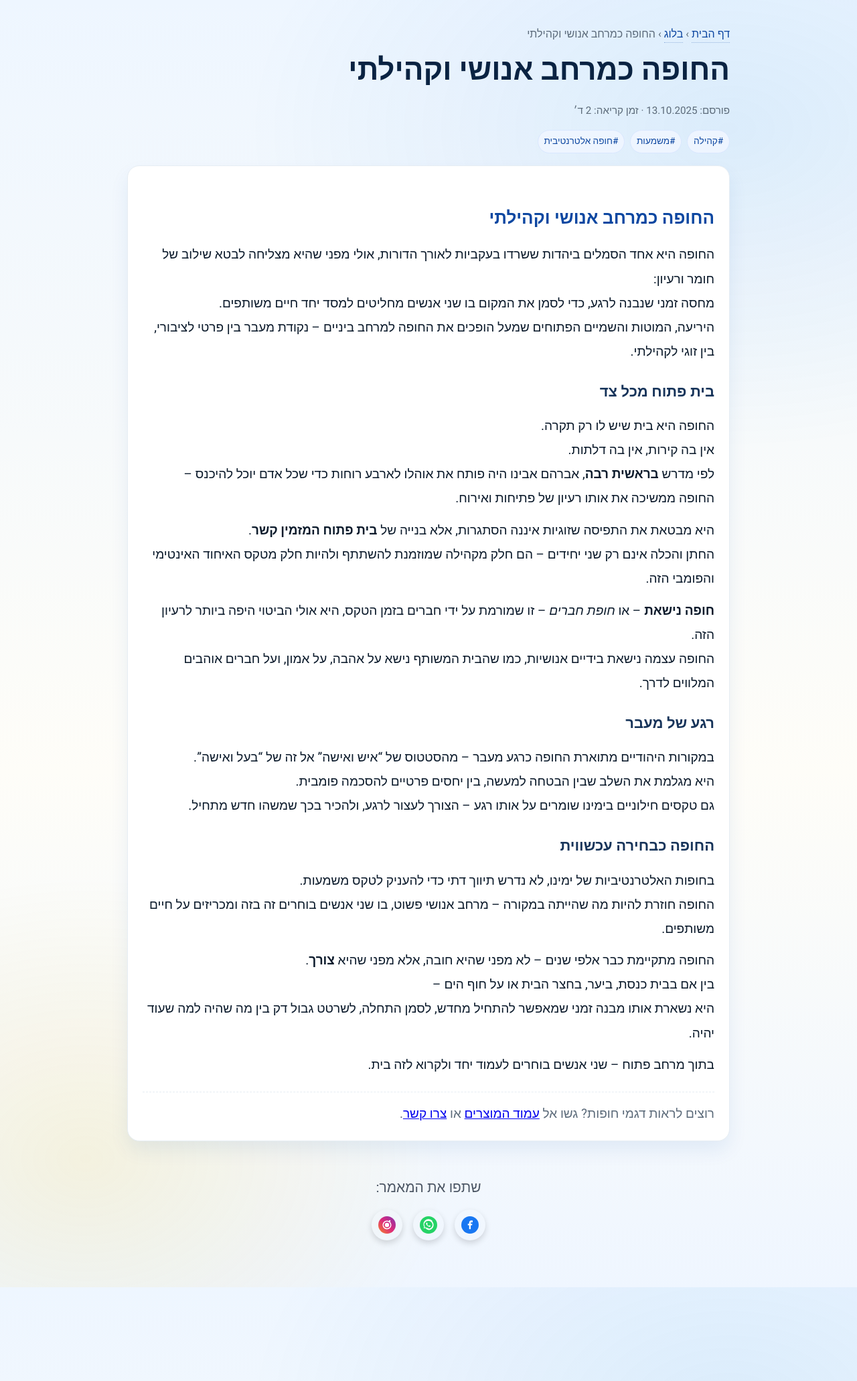
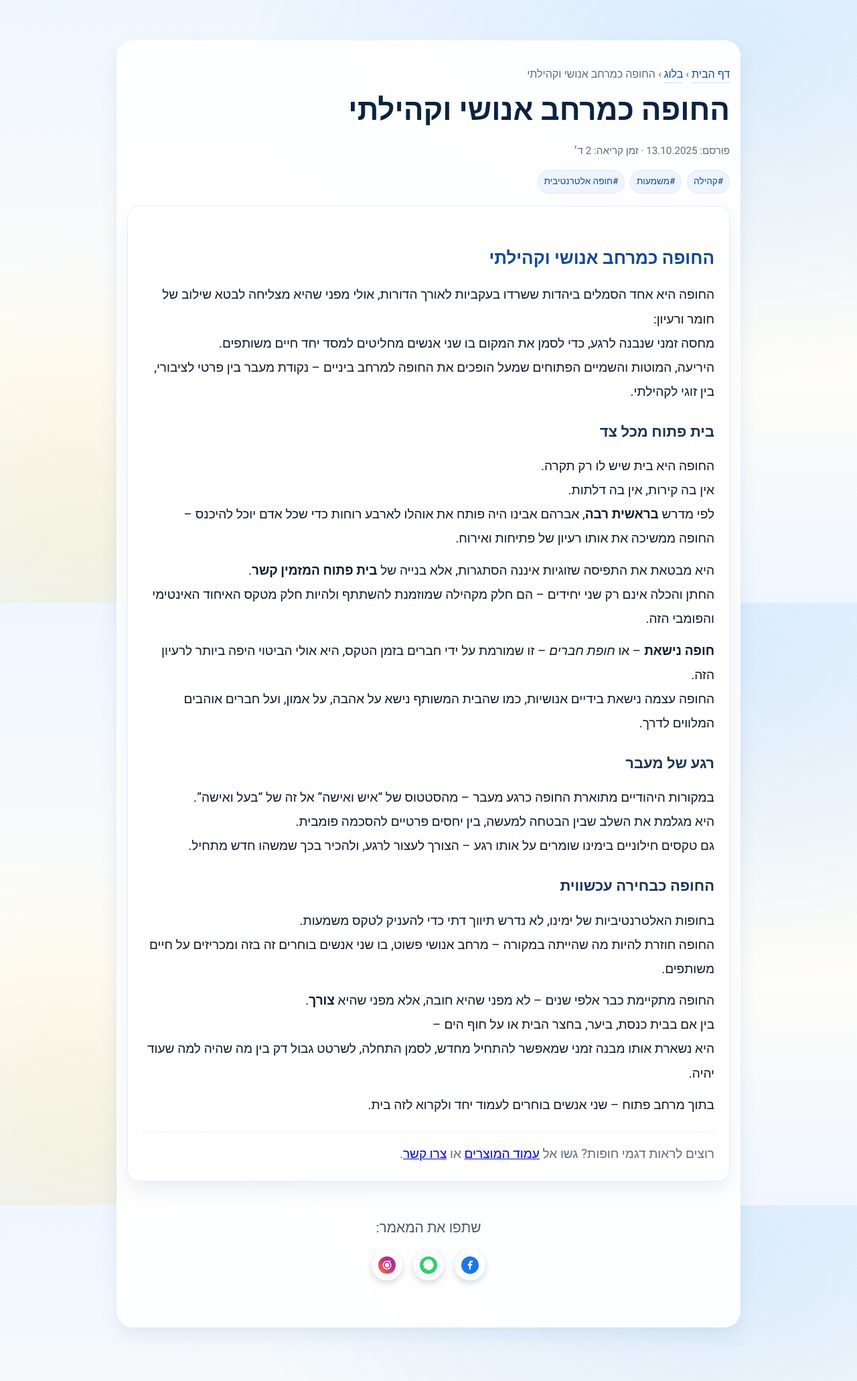
Before and after one commit to chupay/chupa_yisraelit, a Jekyll site: the page built from _posts/2025-10-13-chupa-meaning.md, in a window 1280 px wide. Shown: the whole page at 67% size. Built offline with Jekyll 4.4.1, drawn with Linux system fonts in a browser that asks for light colours.

Commit message:
Update blog_post.html

```diff
--- a/_layouts/blog_post.html
+++ b/_layouts/blog_post.html
@@ -23,27 +23,102 @@
       --radius:18px; --max:900px;
     }
     html{scroll-behavior:smooth}
-    body{margin:0;font-family:'Heebo',system-ui,-apple-system,Segoe UI,Roboto,Arial,Helvetica,sans-serif;
-         color:var(--text);line-height:1.9;font-size:19px;
-         background:radial-gradient(1200px 800px at 85% 10%, rgba(30,136,229,.10), transparent 60%),
-                    radial-gradient(900px 700px at 10% 90%, rgba(255,193,7,0.12), transparent 60%),
-                    linear-gradient(180deg, #eef6ff 0%, #fefdf8 60%, #eff6ff 100%);}
-    .wrap{max-width:var(--max);margin-inline:auto;padding:30px 16px 70px;}
-    nav.breadcrumbs{color:var(--muted);font-size:1rem;margin:6px 0 14px}
-    nav.breadcrumbs a{color:var(--deep);text-decoration:none;border-bottom:1px dotted rgba(13,71,161,.35)}
-    header.post h1{font-size:clamp(30px,4.6vw,44px);line-height:1.2;margin:.2em 0 .4em;font-weight:800;color:#0a2342}
-    .meta{color:var(--muted);font-size:.95rem;margin-bottom:14px}
-    .tags{display:flex;gap:8px;flex-wrap:wrap;margin:8px 0 18px}
-    .tag{font-size:.85rem;background:#eef5ff;color:var(--deep);border:1px solid #d9e7ff;
-         padding:.25rem .55rem;border-radius:999px}
-    article{background:var(--paper);border:1px solid var(--border);border-radius:var(--radius);padding:22px;box-shadow:var(--shadow)}
-    article h2{color:var(--deep);margin:1.2em 0 .4em;font-size:clamp(20px,2.6vw,26px)}
-    article h3{color:#17345a;margin:1em 0 .4em;font-size:clamp(18px,2.2vw,22px)}
+    body{
+      margin:0;
+      font-family:'Heebo',system-ui,-apple-system,Segoe UI,Roboto,Arial,Helvetica,sans-serif;
+      color:var(--text);
+      line-height:1.9;
+      font-size:19px;
+      background:
+        radial-gradient(1200px 800px at 85% 10%, rgba(30,136,229,.10), transparent 60%),
+        radial-gradient(900px 700px at 10% 90%, rgba(255,193,7,0.12), transparent 60%),
+        linear-gradient(180deg, #eef6ff 0%, #fefdf8 60%, #eff6ff 100%);
+      background-attachment: fixed;
+    }
+    .wrap{
+      max-width:var(--max);
+      margin:60px auto 80px auto;
+      padding:30px 16px 70px;
+      background:#ffffffea;
+      border-radius:24px;
+      box-shadow:var(--shadow);
+      backdrop-filter: blur(5px);
+    }
+    nav.breadcrumbs{
+      color:var(--muted);
+      font-size:1rem;
+      margin:6px 0 14px;
+    }
+    nav.breadcrumbs a{
+      color:var(--deep);
+      text-decoration:none;
+      border-bottom:1px dotted rgba(13,71,161,.35);
+    }
+    header.post h1{
+      font-size:clamp(30px,4.6vw,44px);
+      line-height:1.2;
+      margin:.2em 0 .4em;
+      font-weight:800;
+      color:#0a2342;
+    }
+    .meta{
+      color:var(--muted);
+      font-size:.95rem;
+      margin-bottom:14px;
+    }
+    .tags{
+      display:flex;
+      gap:8px;
+      flex-wrap:wrap;
+      margin:8px 0 18px;
+    }
+    .tag{
+      font-size:.85rem;
+      background:#eef5ff;
+      color:var(--deep);
+      border:1px solid #d9e7ff;
+      padding:.25rem .55rem;
+      border-radius:999px;
+    }
+    article{
+      background:var(--paper);
+      border:1px solid var(--border);
+      border-radius:var(--radius);
+      padding:22px;
+      box-shadow:var(--shadow);
+    }
+    article h2{
+      color:var(--deep);
+      margin:1.2em 0 .4em;
+      font-size:clamp(20px,2.6vw,26px);
+    }
+    article h3{
+      color:#17345a;
+      margin:1em 0 .4em;
+      font-size:clamp(18px,2.2vw,22px);
+    }
     article p{margin:.6em 0}
-    .post-cta{margin-top:22px;padding-top:14px;border-top:1px dashed var(--border);color:var(--muted)}
-    .btn{display:inline-block;margin-top:10px;padding:10px 14px;border-radius:14px;background:var(--brand);color:#fff;
-         font-weight:700;border:1px solid var(--brand);text-decoration:none;box-shadow:0 6px 16px rgba(30,136,229,.18)}
+    .post-cta{
+      margin-top:22px;
+      padding-top:14px;
+      border-top:1px dashed var(--border);
+      color:var(--muted);
+    }
+    .btn{
+      display:inline-block;
+      margin-top:10px;
+      padding:10px 14px;
+      border-radius:14px;
+      background:var(--brand);
+      color:#fff;
+      font-weight:700;
+      border:1px solid var(--brand);
+      text-decoration:none;
+      box-shadow:0 6px 16px rgba(30,136,229,.18);
+    }
     @media (max-width:640px){body{font-size:20px}}
+
+    /* אייקוני שיתוף */
     .share-icon {
       width: 46px;
       height: 46px;
@@ -58,9 +133,9 @@
       transform: translateY(-3px);
       opacity: 0.9;
     }
-
   </style>
 </head>
+
 <body>
   <main class="wrap">
     <!-- Breadcrumbs -->
@@ -76,6 +151,7 @@
         {% if page.date %}פורסם: {{ page.date | date: "%d.%m.%Y" }} · {% endif %}
         זמן קריאה: {{ content | number_of_words | divided_by: 220 | plus: 1 }} ד׳
       </div>
+
       {% if page.tags %}
       <div class="tags" aria-label="תגיות">
         {% for t in page.tags %}
@@ -93,10 +169,12 @@
         או <a href="{{ site.baseurl }}/#contact">צרו קשר</a>.
       </div>
     </article>
+
     <!-- כפתורי שיתוף -->
     <div class="share-buttons" style="margin-top:50px;text-align:center;">
       <p style="color:#4b5563;font-weight:500;margin-bottom:12px;font-size:1.1em;">שתפו את המאמר:</p>
       <div class="share-icons" style="display:flex;justify-content:center;gap:16px;">
+        <!-- Facebook -->
         <a href="https://www.facebook.com/sharer/sharer.php?u={{ site.url }}{{ page.url }}"
            target="_blank" rel="noopener" aria-label="שיתוף בפייסבוק"
            class="share-icon fb" title="שתפו בפייסבוק">
@@ -105,16 +183,16 @@
              <path fill="#fff" d="M15.12 8.45h-1.67c-.24 0-.45.21-.45.47v1.48h2.12l-.27 2.07h-1.85v5.34H10.8v-5.34H9v-2.07h1.8V8.73c0-1.67 1.23-2.93 3.06-2.93.87 0 1.62.07 1.84.1v1.93z"/>
            </svg>
         </a>
-
+        <!-- WhatsApp -->
         <a href="https://api.whatsapp.com/send?text={{ page.title | url_encode }}%20{{ site.url }}{{ page.url }}"
            target="_blank" rel="noopener" aria-label="שיתוף בוואטסאפ"
            class="share-icon wa" title="שתפו בוואטסאפ">
            <svg xmlns="http://www.w3.org/2000/svg" width="26" height="26" viewBox="0 0 24 24" fill="#25D366">
              <circle cx="12" cy="12" r="12" fill="#25D366"/>
-             <path fill="#fff" d="M17.47 6.53A6.92 6.92 0 0 0 12 4a7 7 0 0 0-7 7c0 1.24.33 2.45.95 3.51l-.63 2.3 2.38-.62A7.02 7.02 0 0 0 12 18.99c3.86 0 7-3.13 7-6.99 0-1.87-.73-3.63-2.03-4.97Zm-5.47 9.8c-1.26 0-2.48-.33-3.56-.96l-.25-.15-1.55.4.42-1.51-.16-.25a5.43 5.43 0 0 1-.85-2.94A5.5 5.5 0 0 1 12 6.5c1.47 0 2.84.57 3.88 1.62a5.44 5.44 0 0 1 1.62 3.88 5.5 5.5 0 0 1-5.5 5.33Zm2.74-3.3c-.15-.08-.9-.45-1.04-.5-.14-.05-.25-.08-.36.08-.1.15-.42.5-.52.6-.1.1-.19.12-.35.04a4.43 4.43 0 0 1-1.3-.8 4.92 4.92 0 0 1-.91-1.13c-.1-.17 0-.26.07-.34.07-.07.15-.19.22-.28.07-.1.1-.17.15-.27.05-.1.02-.2-.01-.27-.04-.08-.35-.85-.48-1.17-.12-.32-.25-.27-.35-.27h-.3c-.1 0-.27.04-.41.2-.14.15-.54.53-.54 1.28s.55 1.47.63 1.57c.08.1 1.08 1.66 2.61 2.34.37.16.65.26.87.33.37.12.7.1.96.06.3-.05.9-.37 1.02-.73.12-.36.12-.67.08-.73-.04-.07-.13-.1-.28-.17Z"/>
+             <path fill="#fff" d="M17.47 6.53A6.92 6.92 0 0 0 12 4a7 7 0 0 0-7 7c0 1.24.33 2.45.95 3.51l-.63 2.3 2.38-.62A7.02 7.02 0 0 0 12 18.99c3.86 0 7-3.13 7-6.99 0-1.87-.73-3.63-2.03-4.97Z"/>
            </svg>
         </a>
-
+        <!-- Instagram -->
         <a href="https://www.instagram.com/?url={{ site.url }}{{ page.url }}"
            target="_blank" rel="noopener" aria-label="שיתוף באינסטגרם"
            class="share-icon ig" title="שתפו באינסטגרם">
```
